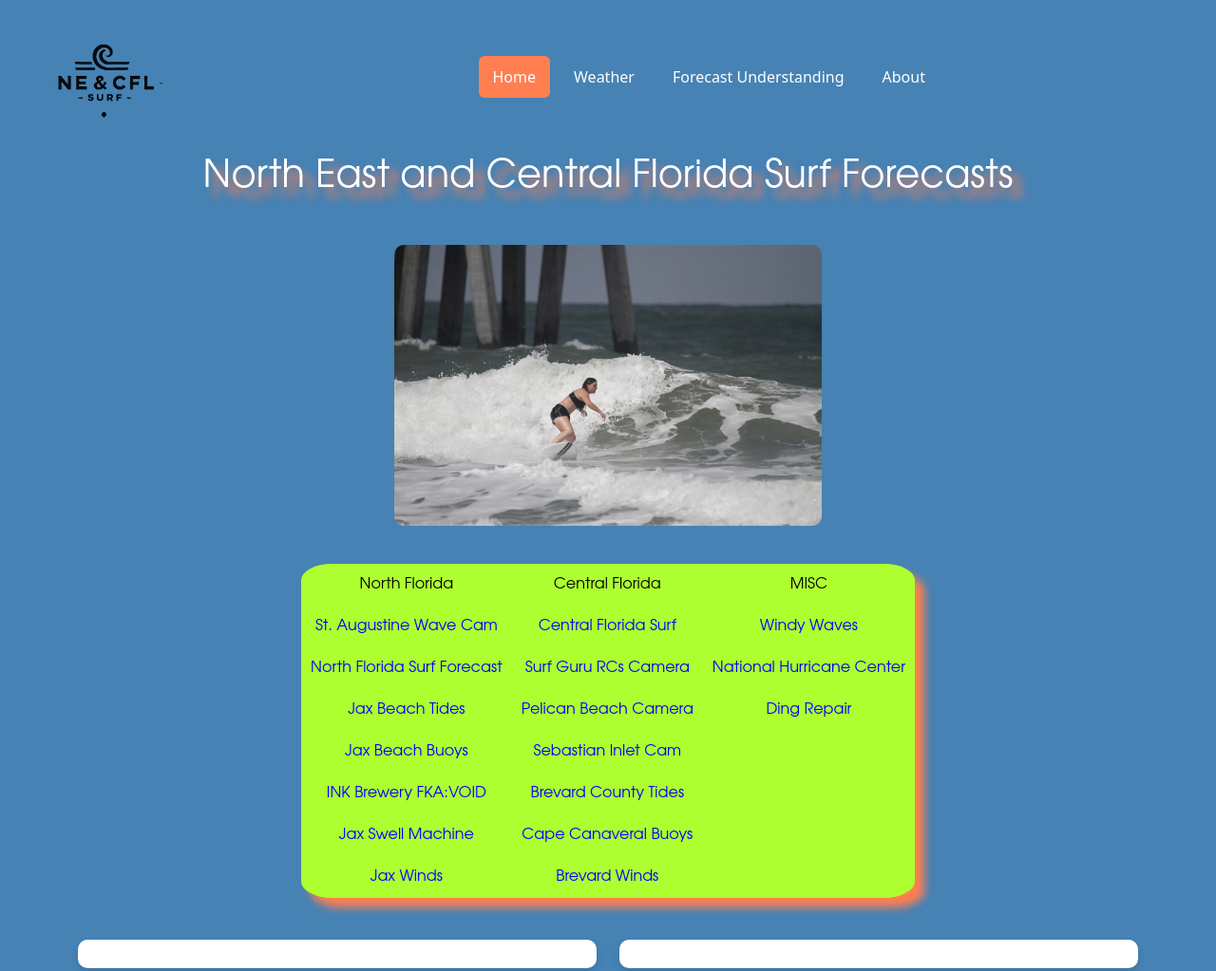
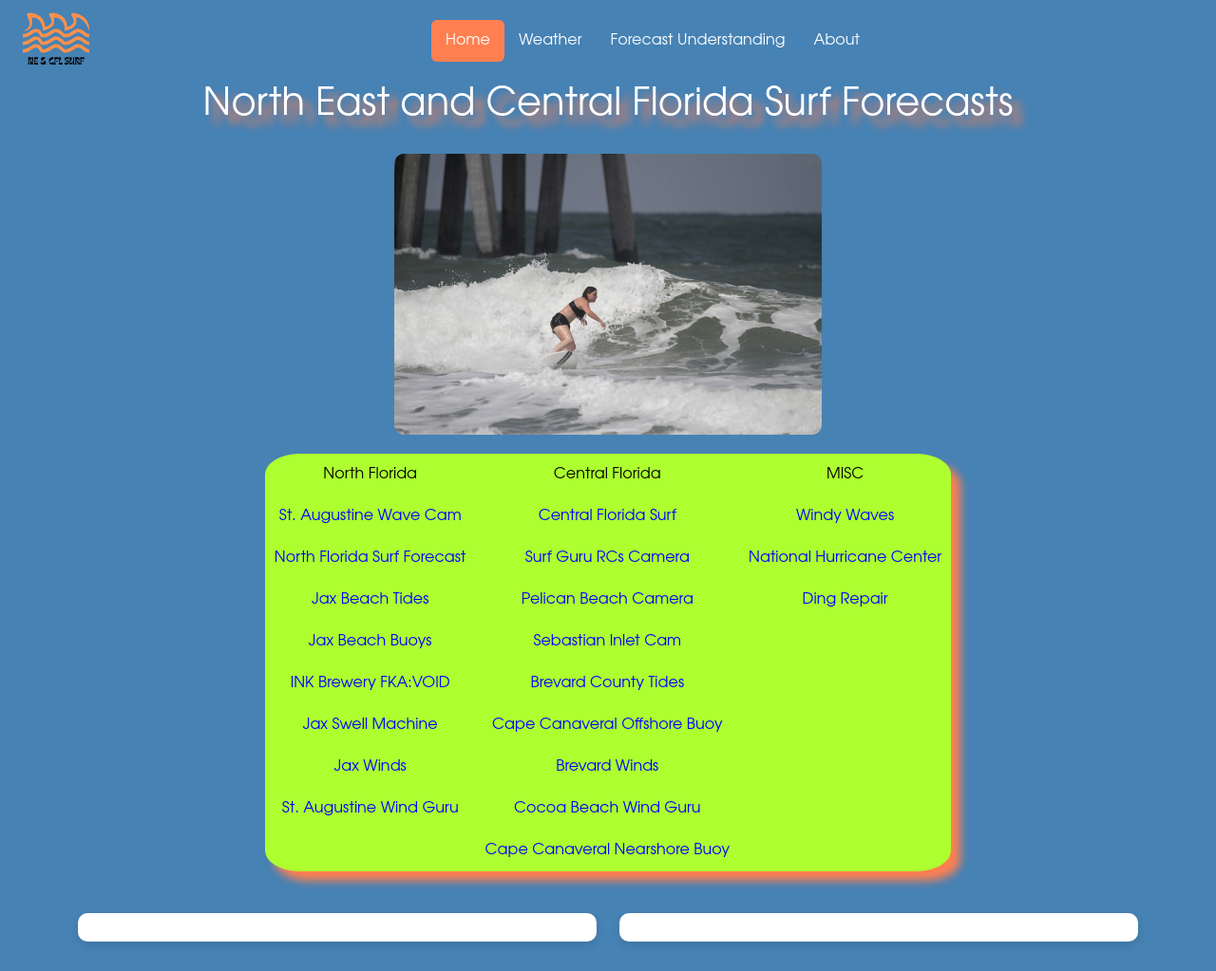
Before and after one commit to kirrafisher23/NE-and-CFL-Surf-Forecast, a plain HTML site: page index.html in a window 1280 px wide. Shown: the whole page at 95% size. Drawn offline with nearby package versions, Linux system fonts and the light colour scheme; a script that the page names is missing.

Commit message:
need to redo site
yeah this is trash

```diff
--- a/index.css
+++ b/index.css
@@ -1,3 +1,9 @@
+*{
+  box-sizing: border-box;
+  margin: 0;
+  padding: 0;
+  transition: all 0.4s;
+}
 body {
     background-color: steelblue ;
     margin: 0;
@@ -5,6 +11,7 @@ body {
     display: flex;            /* Use flexbox for centering */
     flex-direction: column;  /* Stack elements vertically */
     align-items: center;     /* Center elements horizontally */
+    font-family: Avantgarde, TeX Gyre Adventor, URW Gothic L, sans-serif;
 }
 
 h1 {
@@ -19,18 +26,24 @@ a{
     text-align: center;
 }
 img {
-    display: block;
+    display: flex;
+    align-items: center;
+    justify-content: space-evenly;
     width: 450px;
-    margin: 20px auto;
+    margin:auto;
     border-radius: 10px;
 }
 
+.row {
+  display: flex;
+  align-items: center;
+}
+
+
 /* Nav Pills Styling */
 .nav-pills {
-    gap: 10px; /* Adds space between pills */
-    flex-wrap: nowrap; /* Prevents wrapping to vertical */
-    overflow-x: auto; /* Allow horizontal scrolling if needed */
-   /* margin-right: 200px;*/
+  margin-left: 0px; /* Reduce any extra space */
+  padding-left: 0px;
 }
 
 .nav-link {
@@ -60,14 +73,16 @@ img {
 
 /* Logo Styling */
 .logo-img {
-    max-height: 100px;
-    width: auto;  /* Prevent stretching */
+  max-height: 70px; /* Reduce height slightly if necessary */
+  width: auto;
+  margin-right: 0px; /* Remove any extra right margin */
+  padding-left: 0px; /* Ensure it has no left padding */
 }
 
 .logo {
   display: flex;
   align-items: center;
-    margin-right: 20px; /* Space between the logo and nav links */
+  justify-content: space-evenly;
   flex-shrink: 0; /* Prevent the logo from shrinking */
 }
 
@@ -75,6 +90,7 @@ img {
 .logo a:hover {
   background-color: transparent;
 }
+
 
 table {
     color: black;
--- a/index.html
+++ b/index.html
@@ -4,20 +4,19 @@
     <meta charset="UTF-8">
     <meta name="viewport" content="width=device-width, initial-scale=1.0">
     <title>North East and Central Florida Surf Forecasts|Home</title>
+    <link rel="icon" type="image/x-icon" href="wave.png">
     <link href="https://cdn.jsdelivr.net/npm/bootstrap@5.3.3/dist/css/bootstrap.min.css" rel="stylesheet">
     <link rel="stylesheet" href="index.css">
 
 </head>
 <body>
-
-
     <!-- Navbar -->
-    <div class="container-fluid py-2">
-        <div class="row align-items-center">
+    <div class="container-fluid py-2 d-flex flex-column align-items-center">
+        <div class="row align-items-center w-100 justify-content-center">
             <!-- Logo Section -->
-            <div class="col-auto">
+            <div class="col-auto d-flex align-items-center justify-content-center">
                 <a href="index.html">
-                    <img src="navbarlogo.png" alt="Logo" class="img-fluid logo-img">
+                    <img src="NE CFL SURF LOGO.png" alt="Logo" class="img-fluid logo-img">
                 </a>
             </div>
 
@@ -40,6 +39,7 @@
             </div>
         </div>
     </div>
+
 
     <script src="https://cdn.jsdelivr.net/npm/bootstrap@5.3.3/dist/js/bootstrap.bundle.min.js"></script>
 
@@ -90,12 +90,22 @@
 
                 <tr></tr>
                     <td><a href="https://www.swellmachine.com/indexec.html">Jax Swell Machine</a></td>
-                    <td><a href="https://www.ndbc.noaa.gov/station_page.php?station=41009">Cape Canaveral Buoys</a></td>
+                    <td><a href="https://www.ndbc.noaa.gov/station_page.php?station=41009">Cape Canaveral Offshore Buoy</a></td>
                 </tr>
 
                 <tr>
                     <td><a href="https://www.ndbc.noaa.gov/station_page.php?station=MYPF1">Jax Winds</a></td>
                     <td><a href="https://www.ndbc.noaa.gov/station_page.php?station=41009">Brevard Winds</a></td>
+                </tr>
+
+                <tr>
+                    <td><a href="https://www.windguru.cz/265">St. Augustine Wind Guru</a></td>
+                    <td><a href="https://www.windguru.cz/206988">Cocoa Beach Wind Guru</a></td>
+                </tr>
+
+                <tr>
+                    <td></td>
+                    <td><a href="https://www.ndbc.noaa.gov/station_page.php?station=41113">Cape Canaveral Nearshore Buoy</a></td>
                 </tr>
 
             </table>
```
Also changed, not shown: NE CFL SURF LOGO.png (added), wave.png (added). Lines whose indentation alone changed are shown as unchanged.
